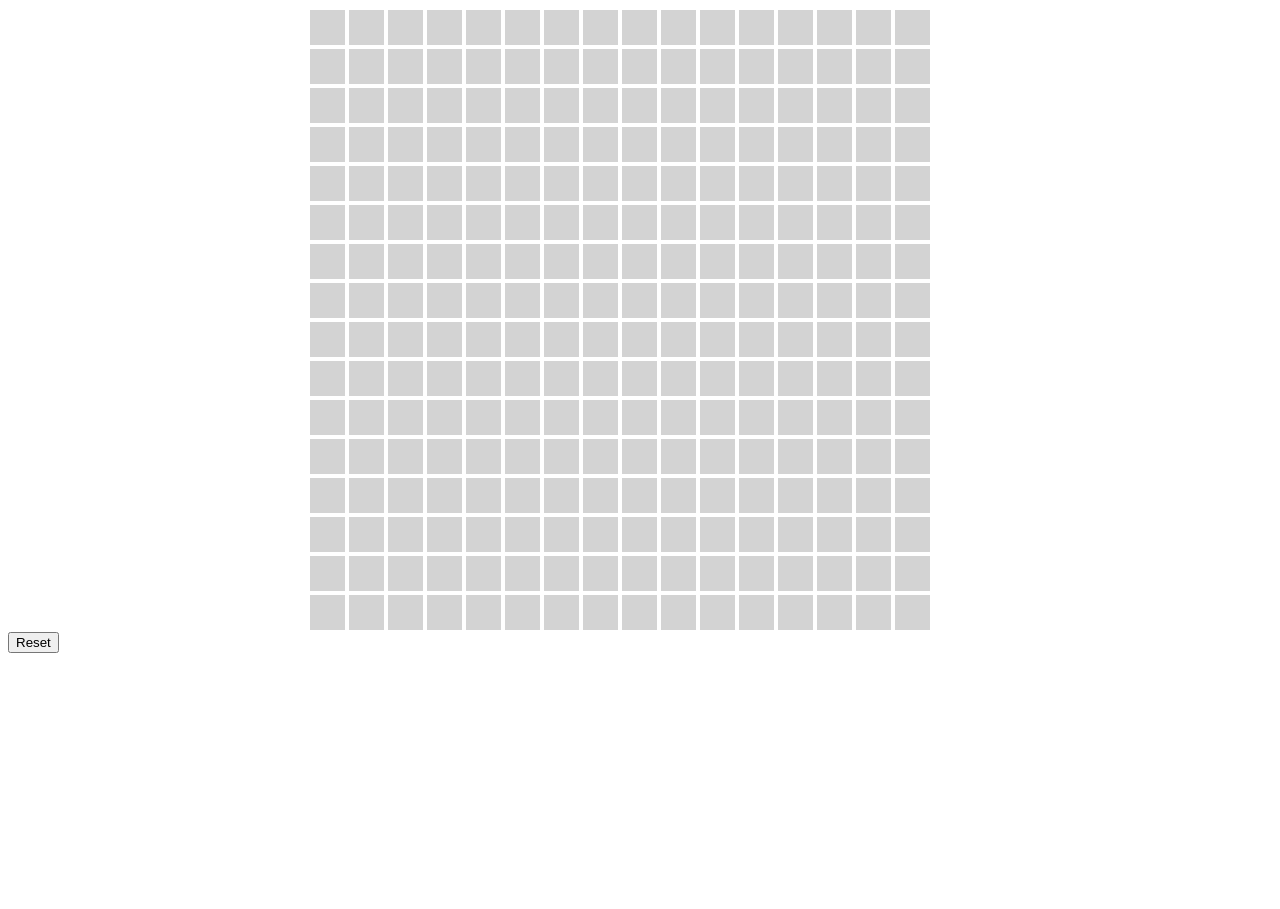
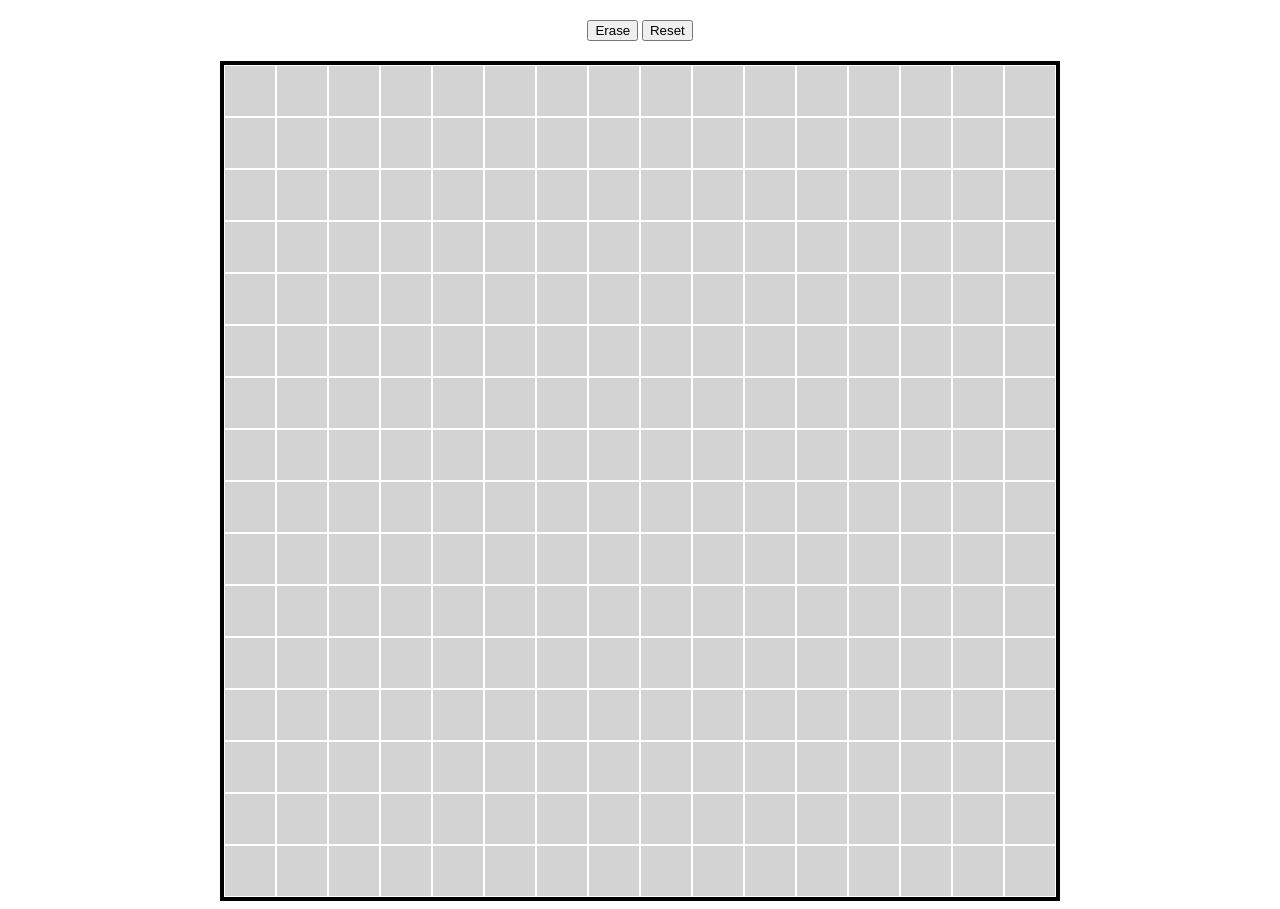
Before and after one commit to aryavansh/etch, a plain HTML site: page index.html in a window 1280 px wide. Before the commit the page ends 800 px from the top, so only its background shows below. Drawn offline with nearby package versions, Linux system fonts and the light colour scheme.

Commit message:
Reupdating

```diff
--- a/index.html
+++ b/index.html
@@ -14,11 +14,12 @@
 
 
 <body>
+	<div id='control'>
+	<button type="button" onclick="buttonFn();" id="eraseb">Erase</button>
+	<button type="button" onclick="buttonFn(); valueCheck()" id="resetb">Reset</button>
+	</div>
+
 	<div id="container"></div>
-
-
-	<button type="button">Reset</button>
-
 </body>
 
 </html>
--- a/script.js
+++ b/script.js
@@ -1,28 +1,42 @@
 $(function() {
-    for (var x = 0; x<16; x++) {
-        for (var y = 0; y<16; y++) {
+	var result = 16;
+		for (var x = 0; x<result; x++) {
+        for (var y = 0; y<result; y++) {
+            $("<div>").addClass("unit").appendTo('#container'); }}});
+
+function buttonFn() {
+	$('.unit').css("background-color", "lightgrey")
+			};
+
+function valueCheck() {
+
+	while ((isNaN(result) || result<1 || result>100) && result !== null) {
+		var result = prompt("Please enter size of workspace:", "Please enter number between 1-100");
+	};
+
+	$('#container').empty();
+
+	var ht = (832/result)-2;
+
+	for (var x = 0; x<result; x++) {
+        for (var y = 0; y<result; y++) {
             $("<div>").addClass("unit").appendTo('#container');
         }
-    }
-});
+
+
+        $('.unit').css("height", ht);
+        $('.unit').css("width", ht);
+
+        $('.unit').hover(
+	function(){
+		$(this).css("background-color", "#"+((1<<24)*Math.random()|0).toString(16))
+	});
+
+    }};
 
 $(document).ready(function(){
+
 	$('.unit').hover(
 	function(){
-		$(this).css("background-color", "red")	}
-
-	);
-
-	$('button').on("click", function() {
-		$('.unit').css("background-color", "lightgrey")
-	});
-
-/*	$('.unit').mouseleave(
-	function(){
-		$(this).css("background-color", "lightgrey")	}
-
-	);
-
-	*/
-
-});
+		$(this).css("background-color", "#"+((1<<24)*Math.random()|0).toString(16))
+	}); });
--- a/style.css
+++ b/style.css
@@ -1,13 +1,34 @@
 #container {
     background-color: white;
-    height: 624px;
-    width: 624px;
-    margin: 0 300px 0 300px;
+    height: 832px;
+    width: 832px;
+    margin: 0 auto;
+    border: 4px solid black;
 }
 .unit {
     background-color: lightgrey;
-    height: 35px;
-    width: 35px;
-    margin: 2px;
+    height: 50px;
+    width: 50px;
+    margin: 1px;
     float: left;
 }
+
+#control {
+	display: block;
+	width: 10%;
+	margin: 20px auto 20px auto;
+	border: 0px solid black;
+	text-align: center;
+}
+
+#resetb {
+	margin: 0 auto;
+	width: 40%;
+	margin: 0 auto;
+}
+
+#eraseb {
+	margin: 0 auto;
+	width: 40%;
+	margin: 0 auto;
+}
```
Also changed, not shown: 1 other file.
